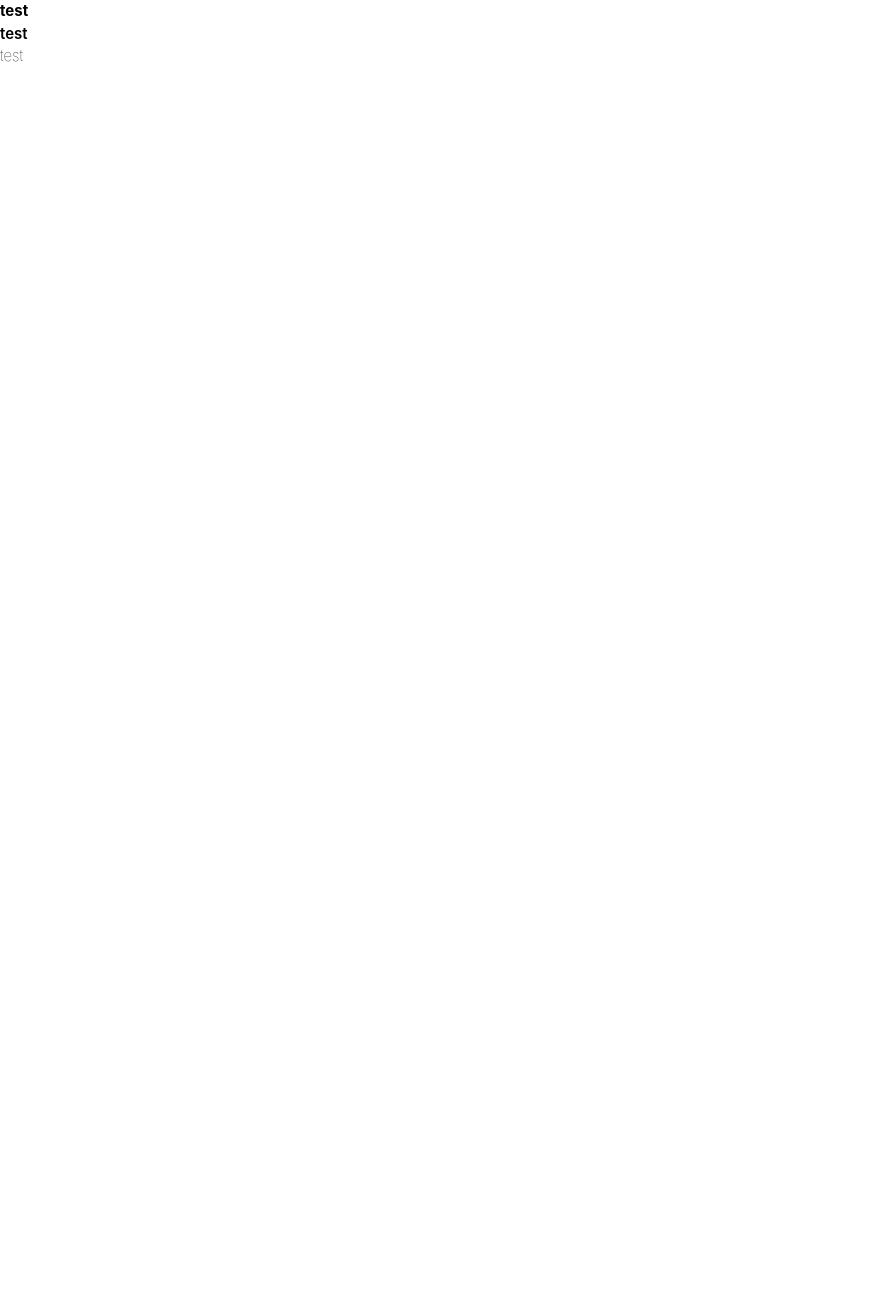
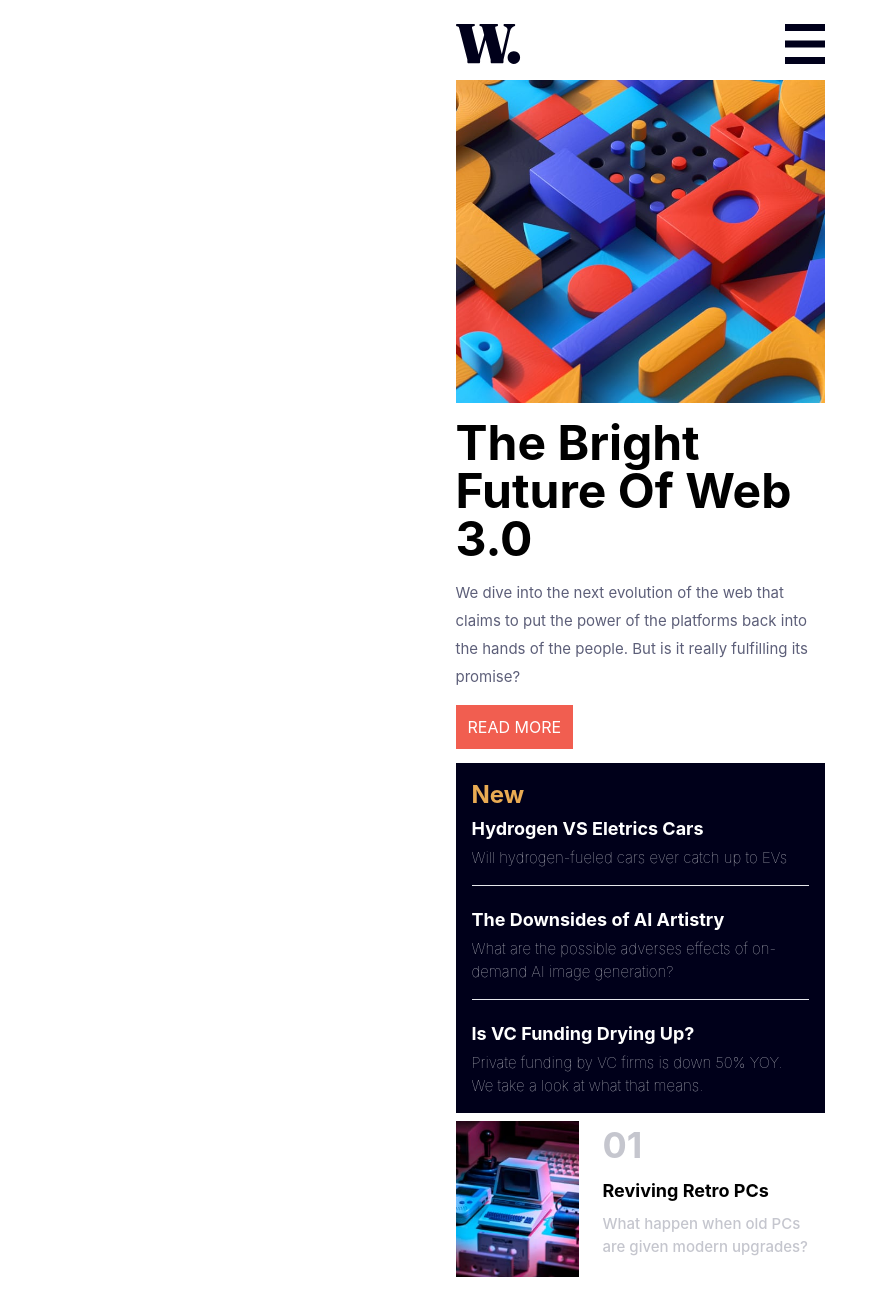
Before and after one commit to inkkonito/frontend_mentor, a website: page news_homepage/result/src/index.html in a window 1280 px wide. Shown: the whole page, without its empty margins (0-888 px from the left). Before the commit the page ends 800 px from the top, so only its background shows below. Drawn offline with Linux system fonts and the light colour scheme.

Commit message:
flex updates

```diff
--- a/news_homepage/result/src/index.html
+++ b/news_homepage/result/src/index.html
@@ -6,9 +6,60 @@
     <title>News Homepage</title>
     <link rel="stylesheet" href="output.css" />
   </head>
-  <body>
-    <p class="font-Inter font-bold">test</p>
-    <p class="font-Inter font-semibold">test</p>
-    <p class="font-Inter font-thin">test</p>
+  <body class="container flex w-screen justify-center">
+    <div class="container mx-2 my-4 w-[385px] bg-white p-2">
+      <div class="container flex justify-between">
+        <img src="./img/logo.svg" alt="" />
+        <img src="./img/icon-menu.svg" alt="" />
+      </div>
+      <div class="container my-4 flex">
+        <img src="./img/image-web-3-mobile.jpg" alt="" class="object-fill" />
+      </div>
+      <h1 class="text-5xl font-bold capitalize">
+        The bright future of web 3.0
+      </h1>
+      <p class="text-_darkgraywish-blue mb-6 mt-4 leading-7">
+        We dive into the next evolution of the web that claims to put the power
+        of the platforms back into the hands of the people. But is it really
+        fulfilling its promise?
+      </p>
+      <a href="/learnmore" class="bg-_soft-red p-3 uppercase text-white"
+        >Read more</a
+      >
+      <div class="bg-_very-dark-blue container my-2 mt-6 flex flex-col p-4">
+        <h2 class="text-_soft-orange text-2xl font-bold">New</h2>
+        <div class="container flex flex-col text-white">
+          <h3 class="my-1 font-bold">Hydrogen VS Eletrics Cars</h3>
+          <p class="text-_graywish-blue font-thin">
+            Will hydrogen-fueled cars ever catch up to EVs
+          </p>
+          <hr class="my-4" />
+          <h3 class="my-1 font-bold">The Downsides of AI Artistry</h3>
+          <p class="text-_graywish-blue font-thin">
+            What are the possible adverses effects of on-demand AI image
+            generation?
+          </p>
+          <hr class="my-4" />
+          <h3 class="my-1 font-bold">Is VC Funding Drying Up?</h3>
+          <p class="text-_graywish-blue font-thin">
+            Private funding by VC firms is down 50% YOY. We take a look at what
+            that means.
+          </p>
+        </div>
+      </div>
+      <div class="container flex flex-col gap-y-6">
+        <div class="container flex gap-x-6">
+          <img src="./img/image-retro-pcs.jpg" alt="" class="w-1/3" />
+          <div class="container flex flex-col">
+            <h4 class="text-_graywish-blue text-4xl font-bold my-1">01</h4>
+            <h3 class="text-lg font-bold my-2">Reviving Retro PCs</h3>
+            <p class="text-_graywish-blue font-medium">
+              What happen when old PCs are given modern upgrades?
+            </p>
+          </div>
+        </div>
+
+      </div>
+    </div>
   </body>
 </html>
--- a/news_homepage/result/src/input.css
+++ b/news_homepage/result/src/input.css
@@ -8,6 +8,12 @@
 }
 
 @layer base {
+    body {
+        @apply font-Inter;
+    }
+    h3 {
+        @apply text-lg;
+    }
   p {
     @apply text-[15px];
   }
```
Also changed, not shown: news_homepage/result/src/output.css.
